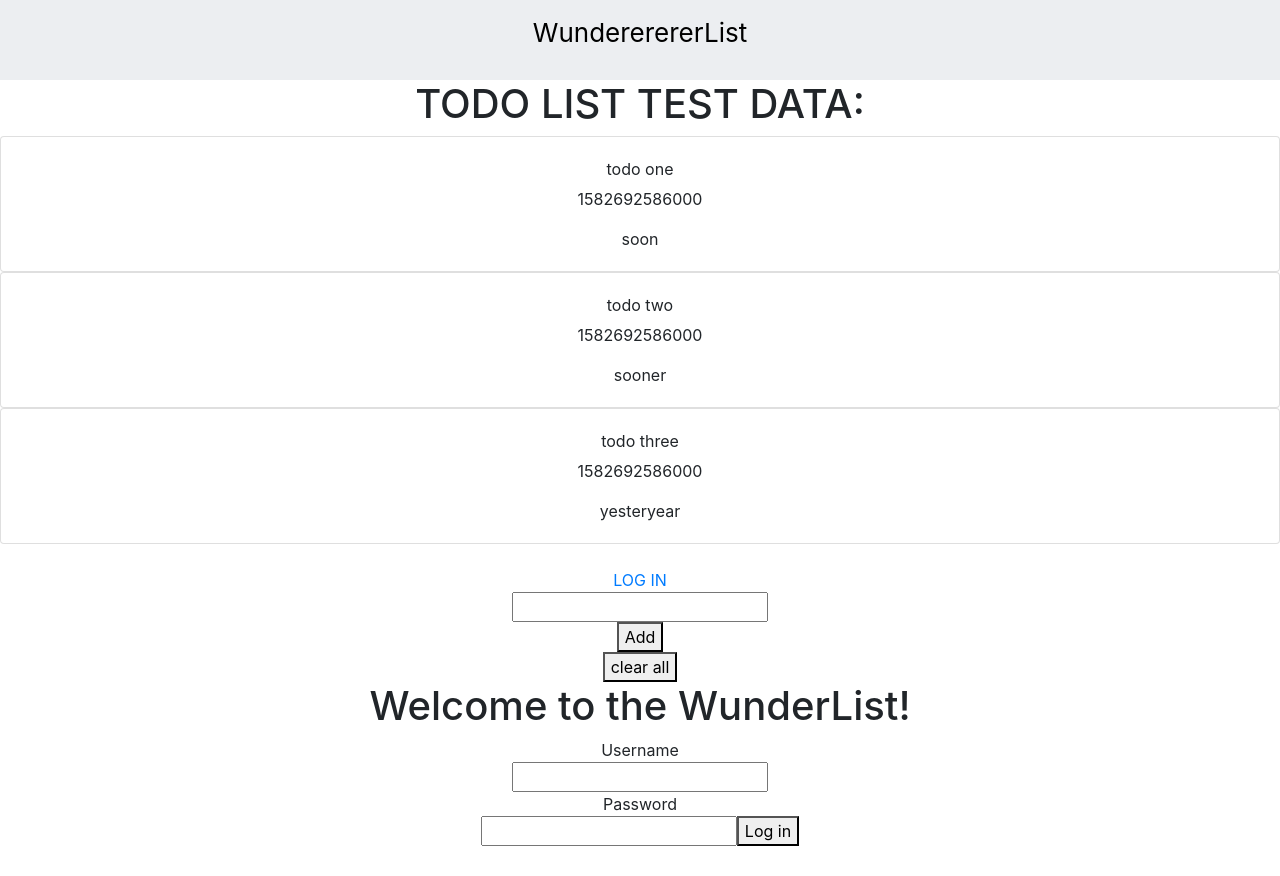
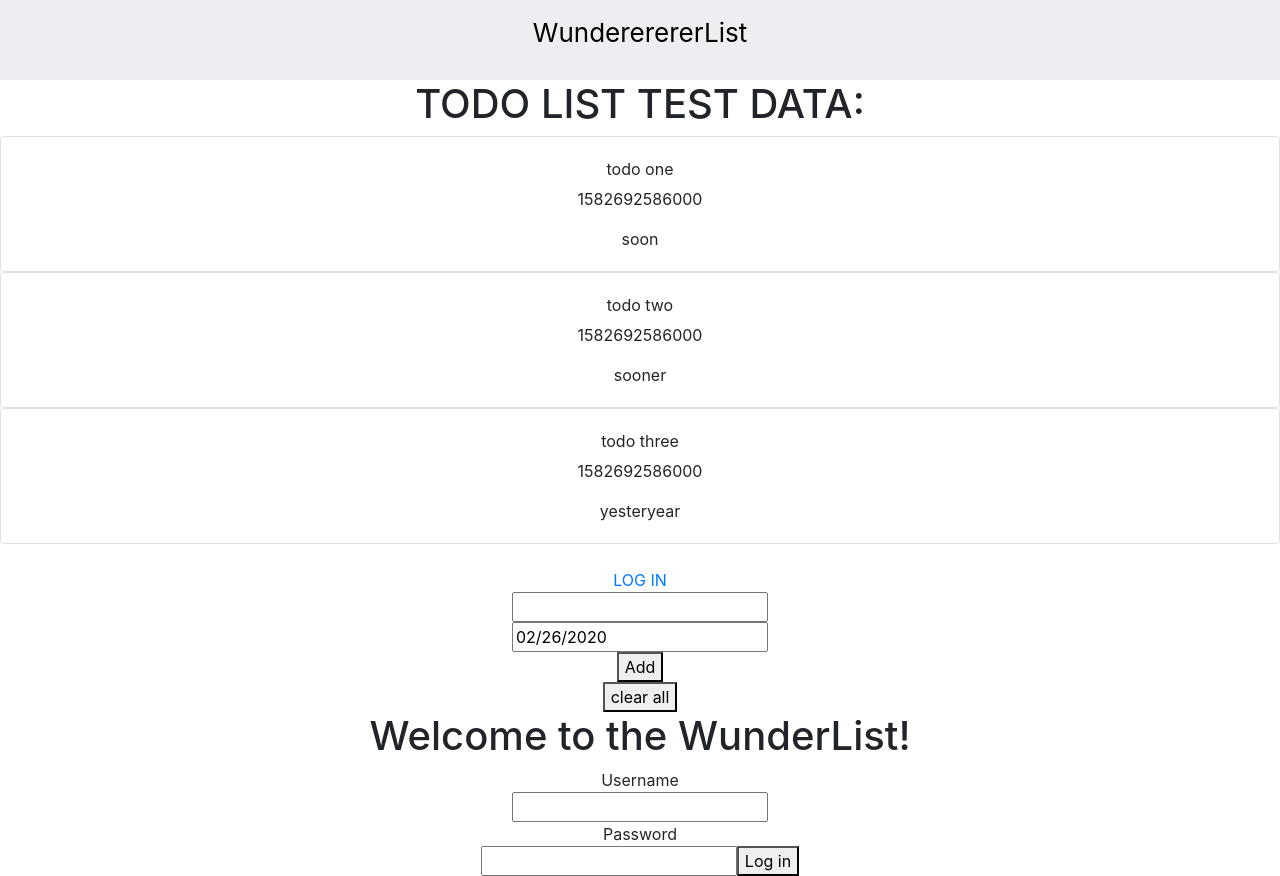
Before and after one commit to Wunderlist1-bw/Front-End, a React (Create React App) app in the folder wunder_list_front_end/: page / in a window 1280 px wide. Before the commit the page ends 846 px from the top, so only its background shows below. Built offline with nearby package versions, Linux system fonts and the light colour scheme.

Commit message:
added datePicker to TodoForm

```diff
--- a/wunder_list_front_end/src/components/TodoForm.js
+++ b/wunder_list_front_end/src/components/TodoForm.js
@@ -1,4 +1,6 @@
-import React, {useState} from 'react';
+import React, { useState } from 'react';
+import "react-datepicker/dist/react-datepicker.css";
+import DatePicker from 'react-datepicker';
 
 function TodoForm(props) {
 
@@ -9,23 +11,29 @@ function TodoForm(props) {
   }
 
   const [formData, setFormData] = useState(initFormData);
+  const [date, setDate] = useState(Date.now());
 
   const handleChange = evt => {
     const { name, value } = evt.target;
 
-    setFormData({ ...formData, ...{ [name]: value }});
+    setFormData({ ...formData, ...{ [name]: value } });
   };
 
+  const dateChange = date => {
+    setDate(date);
+    console.log('the date I picked', date);
+
+  }
   const handleClick = formData => {
     props.addTodo(formData);
     setFormData(initFormData);
   };
 
-  const {task} = formData;
+  const { task } = formData;
 
   return (
     <form
-    className="todo-form"
+      className="todo-form"
       onSubmit={e => {
         e.preventDefault();
         e.stopPropagation();
@@ -36,6 +44,7 @@ function TodoForm(props) {
         <div>
           <input name="task" onChange={handleChange} value={task} />
         </div>
+        <DatePicker selected={date} onChange={dateChange} />
         <div>
           <button type="submit">Add</button>
         </div>
@@ -44,6 +53,7 @@ function TodoForm(props) {
         </div>
       </div>
     </form>
-  );}
+  );
+}
 
-  export default TodoForm;
+export default TodoForm;
```
